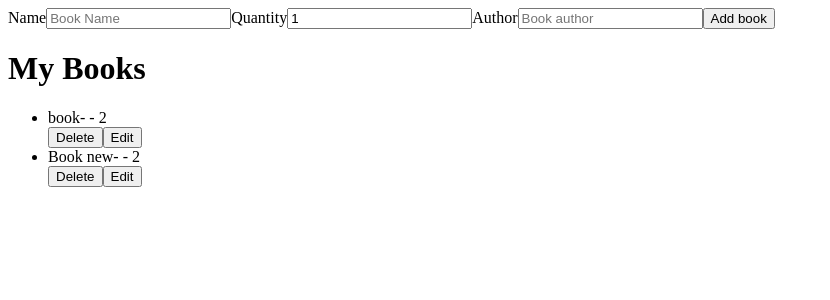
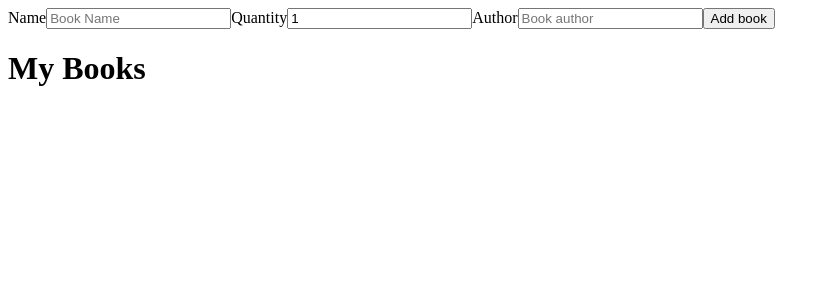
Before and after one commit to lKryml/asarya_internship, an Angular app: page / in a window 1280 px wide. Shown: the top 300 px of the page, without its empty margins (0-830 px from the left). Built offline with nearby package versions, Linux system fonts and the light colour scheme; data requests are answered from the project's data file.

Commit message:
fixed bug with delete

```diff
--- a/db.json
+++ b/db.json
@@ -1,16 +1,3 @@
 {
-  "books": [
-    {
-      "id": -1,
-      "name": "book",
-      "quantity": 2,
-      "author": ""
-    },
-    {
-      "name": "Book new",
-      "quantity": 2,
-      "author": "",
-      "id": 0
-    }
-  ]
+  "books": []
 }
--- a/src/app/book.service.ts
+++ b/src/app/book.service.ts
@@ -24,7 +24,7 @@ export class BookService {
     return this.http.put<Book>(`${this.api}/books/${book.id}`, book);
   }
 
-  delete(id: number): Observable<Book> {
-    return this.http.delete<Book>(`${this.api}/books/${id}`);
+  delete(id: number): Observable<void> {
+    return this.http.delete<void>(`${this.api}/books/${id}`);
   }
 }
--- a/src/app/home/home.component.ts
+++ b/src/app/home/home.component.ts
@@ -26,9 +26,7 @@ export class HomeComponent implements OnInit {
   //   author: 'awadwdawd',
   // };
 
-  constructor(private bookService: BookService) {}
-
-  ngOnInit(): void {
+  constructor(private bookService: BookService) {
     this.bookService
       .getAll()
       .pipe(take(1))
@@ -36,6 +34,8 @@ export class HomeComponent implements OnInit {
         this.books = books;
       });
   }
+
+  ngOnInit(): void {}
 
   createOrUpdateBook(): void {
     this.bookGroup.value.id === -1 ? this.createBook() : this.updateBook();
@@ -73,10 +73,7 @@ export class HomeComponent implements OnInit {
       .delete(this.books[index].id as number)
       .pipe(take(1))
       .subscribe(() => {
-        this.books = this.books.filter((b) => {
-          b.id !== this.bookGroup.value.id;
-        });
-        this.bookGroup.reset();
+        this.books = this.books.filter((b) => b.id !== this.books[index].id);
       });
   }
 
```
